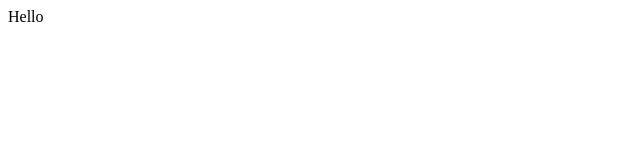
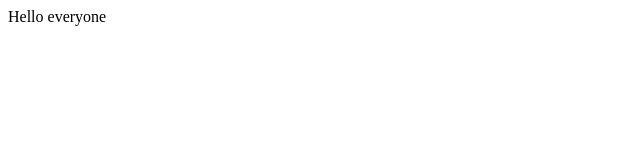
Before and after one commit to Mahesh5862/nowexam, a plain HTML site: page index.html in a window 1280 px wide. Shown: the full height of the page, 0-640 px from the left. Drawn offline with Linux system fonts and the light colour scheme.

Commit message:
Update index.html

```diff
--- a/index.html
+++ b/index.html
@@ -1,3 +1,3 @@
 <html>
-<body>Hello</body>
+<body>Hello everyone</body>
 </html>
```
